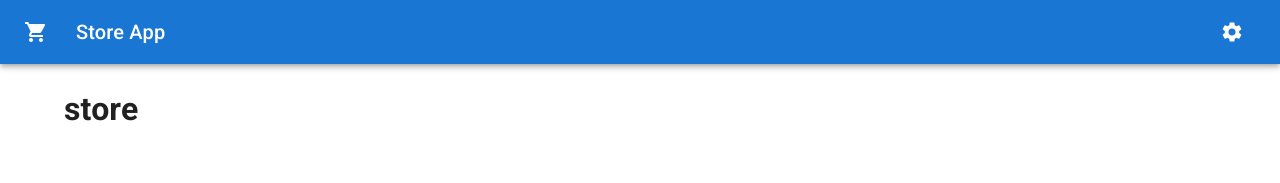
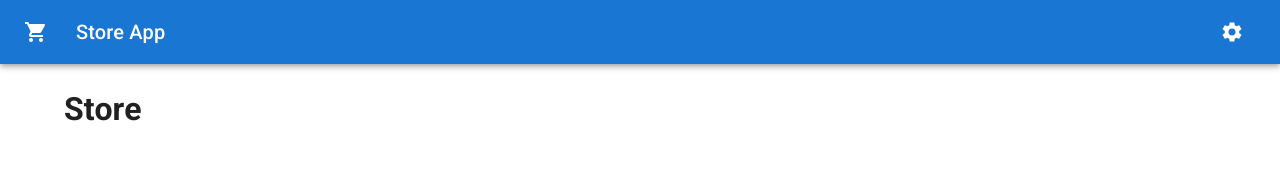
Before and after one commit to angel-mendoza/store-practice, a React (Create React App) app: page / in a window 1280 px wide. Shown: the top 183 px of the page. Built offline with nearby package versions, Linux system fonts and the light colour scheme.

Commit message:
internationalization added

```diff
--- a/package.json
+++ b/package.json
@@ -16,8 +16,10 @@
     "@types/node": "^16.18.34",
     "@types/react": "^18.2.9",
     "@types/react-dom": "^18.2.4",
+    "i18next": "^22.5.1",
     "react": "^18.2.0",
     "react-dom": "^18.2.0",
+    "react-i18next": "^12.3.1",
     "react-scripts": "5.0.1",
     "styled-components": "^5.3.11",
     "typescript": "^4.9.5",
--- a/src/App.tsx
+++ b/src/App.tsx
@@ -1,11 +1,15 @@
 //components
-// import AppContainer from './layout/AppContainer';
 import AppContainer from './layout/AppContainer';
 
+// hooks
+import useLanguages from './hooks/useLanguages';
+
 function App() {
+  const {translate} = useLanguages()
+
   return (
     <AppContainer>
-      <h1>store</h1>
+      <h1>{translate('home.title')}</h1>
     </AppContainer>
   );
 }
--- /dev/null
+++ b/src/constants/en.ts
@@ -0,0 +1,12 @@
+const en = {
+  translation: {
+    home: {
+      title: "Store"
+    },
+    shoppingCart: {
+      title: "Your shopping cart"
+    }
+  }
+}
+
+export default en;
--- /dev/null
+++ b/src/constants/es.ts
@@ -0,0 +1,12 @@
+const es = {
+  translation: {
+    home: {
+      title: "Tienda"
+    },
+    shoppingCart: {
+      title: "Tu carrito de compras"
+    }
+  }
+}
+
+export default es;
--- /dev/null
+++ b/src/constants/index.ts
@@ -0,0 +1,8 @@
+export interface Languages {
+  label: string;
+  code: string;
+}
+export const LANGUAGES: Languages[] = [
+  { label: 'Spanish', code: 'es' },
+  { label: 'English', code: 'en' },
+]
--- /dev/null
+++ b/src/hooks/useLanguages.tsx
@@ -0,0 +1,33 @@
+import { useEffect } from 'react';
+import { useTranslation } from 'react-i18next';
+
+// MUI
+import { SelectChangeEvent } from '@mui/material';
+
+export type Language = 'en' | 'es';
+
+export default function useLanguages() {
+  /*********** hooks **********/
+  const { t, i18n } = useTranslation();
+
+  /*********** functions **********/
+  const translate = (value: string) => t(value);
+
+  useEffect(() => {
+    const langCode = localStorage.getItem('language')
+    i18n.changeLanguage(langCode || 'en')
+    // eslint-disable-next-line
+  }, []);
+
+  const handleChangeLanguage = (event: SelectChangeEvent) => {
+    const langCode = event.target.value as Language;
+    localStorage.setItem('language', langCode)
+    i18n.changeLanguage(langCode)
+  };
+
+  return {
+    language: i18n.language,
+    translate,
+    handleChangeLanguage
+  }
+}
--- /dev/null
+++ b/src/i18n.ts
@@ -0,0 +1,19 @@
+import i18n from 'i18next';
+import { initReactI18next } from 'react-i18next';
+import en from './constants/en';
+import es from './constants/es';
+
+i18n
+  .use(initReactI18next)
+  .init({
+      lng: 'en',
+      fallbackLng: 'en',
+      interpolation:{
+          escapeValue: false
+      },
+      resources: {
+        en, es
+      }
+  });
+
+export default i18n;
--- a/src/index.tsx
+++ b/src/index.tsx
@@ -9,6 +9,7 @@ import '@fontsource/roboto/400.css';
 import '@fontsource/roboto/500.css';
 import '@fontsource/roboto/700.css';
 
+import './i18n'
 
 const root = ReactDOM.createRoot(
   document.getElementById('root') as HTMLElement
--- a/src/layout/AppContainer.tsx
+++ b/src/layout/AppContainer.tsx
@@ -5,7 +5,7 @@ import {
   Container,
   createTheme,
   ThemeProvider,
-  CssBaseline
+  CssBaseline,
 } from '@mui/material';
 
 //components
@@ -13,6 +13,7 @@ import Navbar from './Navbar';
 import Sidebar from './Sidebar';
 
 // interface
+import { Language } from '../hooks/useLanguages';
 export interface AppContainerProps {
   children: ReactNode
 }
@@ -20,6 +21,7 @@ export type Mode = 'light' | 'dark';
 
 const initialState = {
   mode: localStorage.getItem("mode") as Mode || 'light',
+  language: localStorage.getItem("language") as Language || 'en',
 };
 
 const AppContainer = (props: AppContainerProps) => {
@@ -29,7 +31,6 @@ const AppContainer = (props: AppContainerProps) => {
   /*********** State **********/
   const [openSidebar, setOpenSidebar] = useState<boolean>(false);
   const [mode, setMode] = useState<Mode>(initialState.mode);
-
 
 
   /*********** Functions **********/
@@ -63,8 +64,8 @@ const AppContainer = (props: AppContainerProps) => {
       <CssBaseline />
       <Navbar
         themeMode={mode}
-        handleToggleDarkMode={toggleColorMode}
-        handleToggleSidebar={handleToggleSidebarOnClick}
+        onToggleDarkMode={toggleColorMode}
+        onToggleSidebar={handleToggleSidebarOnClick}
       />
       <Sidebar open={openSidebar} handleClose={handleCloseSidebar} />
       <Container>
--- a/src/layout/Navbar.tsx
+++ b/src/layout/Navbar.tsx
@@ -10,29 +10,43 @@ import {
   FormControlLabel,
   Switch,
   Menu,
-  MenuItem
+  MenuItem,
+  FormControl,
+  InputLabel,
+  Select,
 } from '@mui/material';
 
 //icons
 import LocalGroceryStoreIcon from '@mui/icons-material/LocalGroceryStore';
 import SettingsIcon from '@mui/icons-material/Settings';
 
+//utils
+import {LANGUAGES} from '../constants';
+
 // interface
 import { Mode } from './AppContainer';
 
+// hooks
+import useLanguages from '../hooks/useLanguages';
+
 export interface NavbarProps {
   themeMode: Mode;
-  handleToggleDarkMode: () => void
-  handleToggleSidebar: () => void
+  onToggleDarkMode: () => void
+  onToggleSidebar: () => void
 }
 
 
 const Navbar = (props: NavbarProps) => {
   /*********** Props **********/
-  const {themeMode,handleToggleDarkMode, handleToggleSidebar} = props;
+  const {themeMode,onToggleDarkMode, onToggleSidebar} = props;
 
+  /*********** state **********/
   const [anchorEl, setAnchorEl] = useState<null | HTMLElement>(null);
 
+  /*********** hooks **********/
+  const {language, handleChangeLanguage} = useLanguages()
+
+  /*********** functions **********/
   const handleMenu = (event: React.MouseEvent<HTMLElement>) => {
     setAnchorEl(event.currentTarget);
   };
@@ -51,14 +65,15 @@ const Navbar = (props: NavbarProps) => {
             color="inherit"
             aria-label="menu"
             sx={{ mr: 2 }}
-            onClick={handleToggleSidebar}
+            onClick={onToggleSidebar}
           >
             <LocalGroceryStoreIcon />
           </IconButton>
           <Typography className='font-title' variant="h6" component="div" sx={{ flexGrow: 1 }}>
             Store App
           </Typography>
-          <div>
+          <Box
+          >
             <IconButton
               size="large"
               aria-label="account of current user"
@@ -84,15 +99,14 @@ const Navbar = (props: NavbarProps) => {
               open={Boolean(anchorEl)}
               onClose={handleClose}
             >
-                <MenuItem onClick={handleClose}>My account</MenuItem>
-                <MenuItem>
+              <MenuItem onClick={handleClose}>
                 <Box>
                   <FormGroup>
                     <FormControlLabel
                       control={
                         <Switch
                           checked={themeMode === "dark" ? true : false}
-                            onChange={handleToggleDarkMode}
+                          onChange={onToggleDarkMode}
                         />
                       }
                       label="Dark mode"
@@ -100,8 +114,25 @@ const Navbar = (props: NavbarProps) => {
                   </FormGroup>
                 </Box>
               </MenuItem>
+              <MenuItem onClick={handleClose}>
+                <FormControl fullWidth>
+                  <InputLabel id="languages-label">Languages</InputLabel>
+                  <Select
+                    labelId="languages-label"
+                    id="languages"
+                    defaultValue={language}
+                    value={language}
+                    label="languages"
+                    onChange={handleChangeLanguage}
+                  >
+                    {LANGUAGES.map(lang => (
+                      <MenuItem key={lang.code} value={lang.code}>{lang.label}</MenuItem>
+                    ))}
+                  </Select>
+                </FormControl>
+              </MenuItem>
             </Menu>
-            </div>
+          </Box>
         </Toolbar>
       </AppBar>
     </Box>
--- a/src/layout/Sidebar.tsx
+++ b/src/layout/Sidebar.tsx
@@ -4,6 +4,8 @@ import {
   Typography,
 } from '@mui/material';
 
+// hooks
+import useLanguages from '../hooks/useLanguages';
 export interface SidebarProps {
   open: boolean;
   handleClose: () => void
@@ -13,6 +15,9 @@ export interface SidebarProps {
 const Sidebar = (props: SidebarProps) => {
   /*********** Props **********/
   const {open, handleClose} = props
+
+  /*********** hooks **********/
+  const { translate } = useLanguages()
 
   return (
     <Drawer
@@ -29,7 +34,7 @@ const Sidebar = (props: SidebarProps) => {
     >
       <Box>
         <Typography>
-          Tu carrito de compras
+          {translate("shoppingCart.title")}
         </Typography>
       </Box>
     </Drawer>
```
Also changed, not shown: 1 other file (tests, documents, lock files or other folders). Lines whose indentation alone changed are shown as unchanged.
